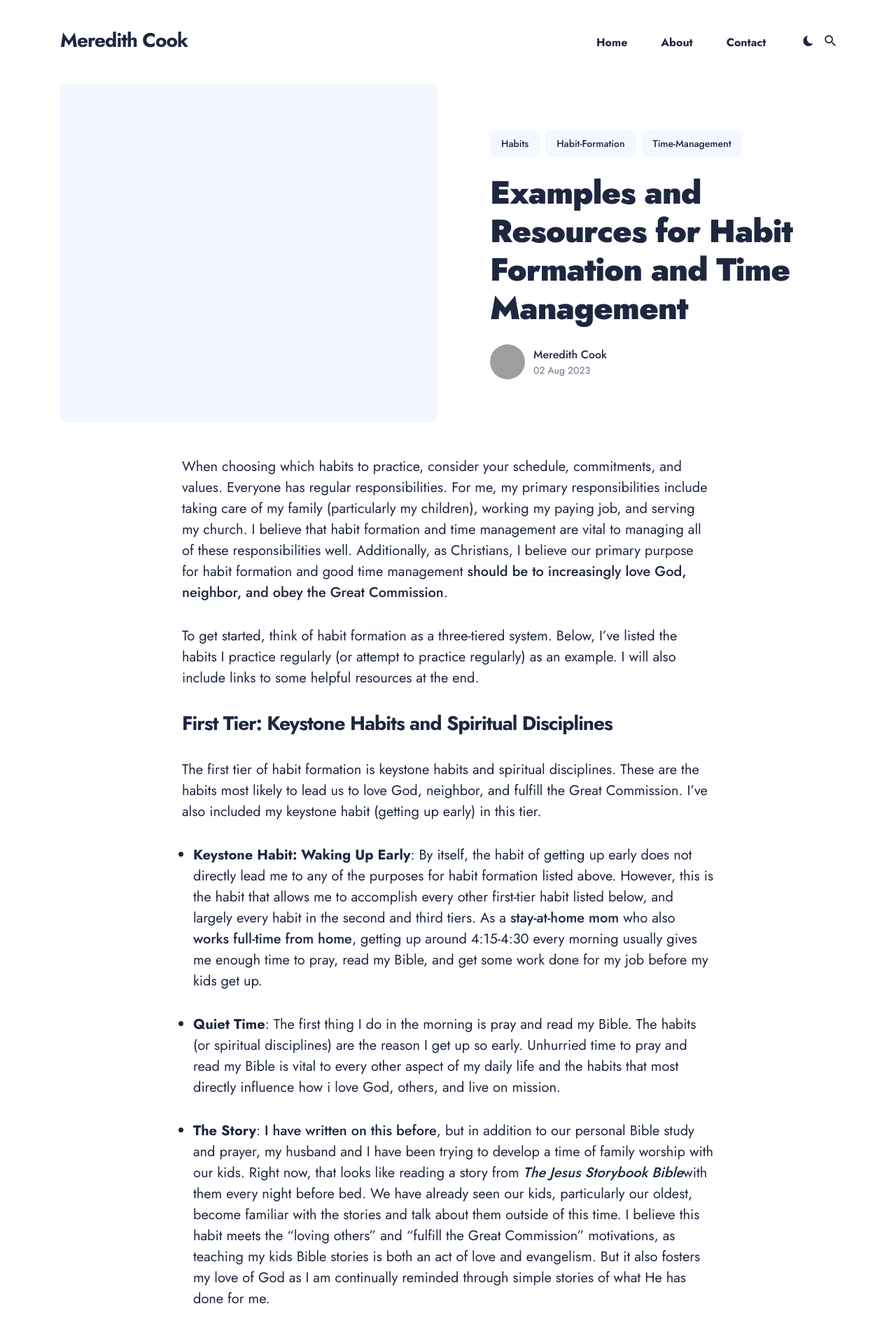
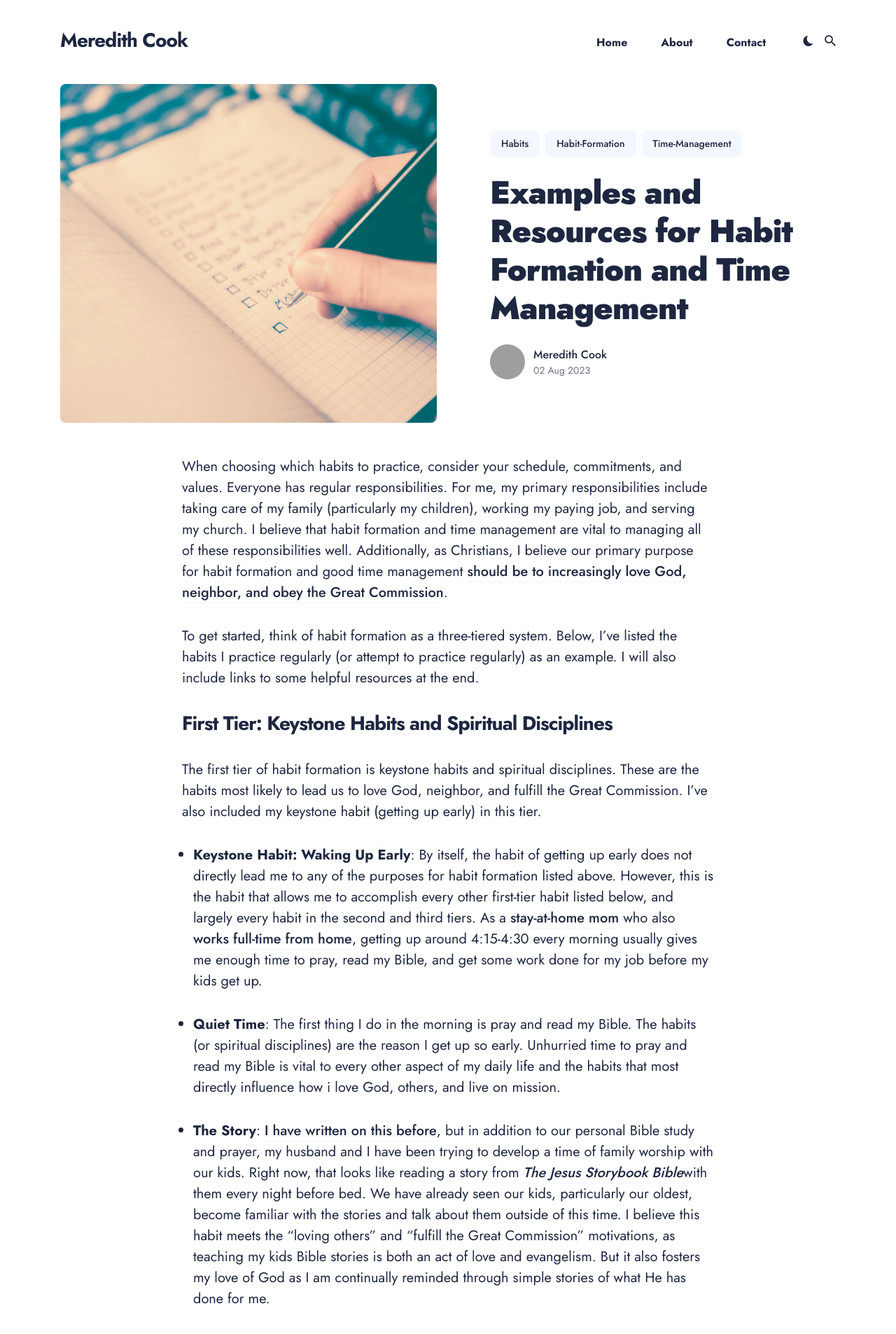
Before and after one commit to iogbole/mencatheme, a Jekyll site: the page built from _posts/2023-8-02-examples-resources-habits.md, in a window 1280 px wide. Shown: the top 1906 px of the page at 70% size. Built offline with Jekyll 4.4.1, drawn with Linux system fonts in a browser that asks for light colours; nearby versions of some CDN libraries; grey boxes are pictures that could not be loaded.

Commit message:
post images

```diff
--- a/_posts/2023-8-02-examples-resources-habits.md
+++ b/_posts/2023-8-02-examples-resources-habits.md
@@ -3,7 +3,7 @@ layout: post
 title: Examples and Resources for Habit Formation and Time Management
 date: 2023-8-02
 description: When determining what habits to practice, consider your schedule, commitments, and values. I use a three-tiered system for habit formation and time management.
-image: images/habittracking.jpeg # Add image post (optional)
+image: /images/habittracking.jpeg # Add image post (optional)
 tags: [habits, habit-formation, time-management]
 ---
 When choosing which habits to practice, consider your schedule, commitments, and values. Everyone has regular responsibilities. For me, my primary responsibilities include taking care of my family (particularly my children), working my paying job, and serving my church. I believe that habit formation and time management are vital to managing all of these responsibilities well. Additionally, as Christians, I believe our primary purpose for habit formation and good time management [should be to increasingly love God, neighbor, and obey the Great Commission](https://meredithcook.net/2023/05/30/habit-formation-motivation/).
```
Also changed, not shown: _posts/2023-08-30-how-I-make-hospitality-easier-on-myself.md (+1 -1 lines).
